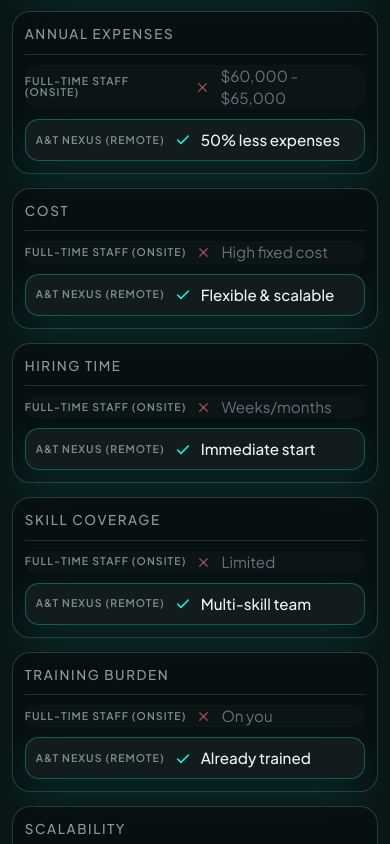
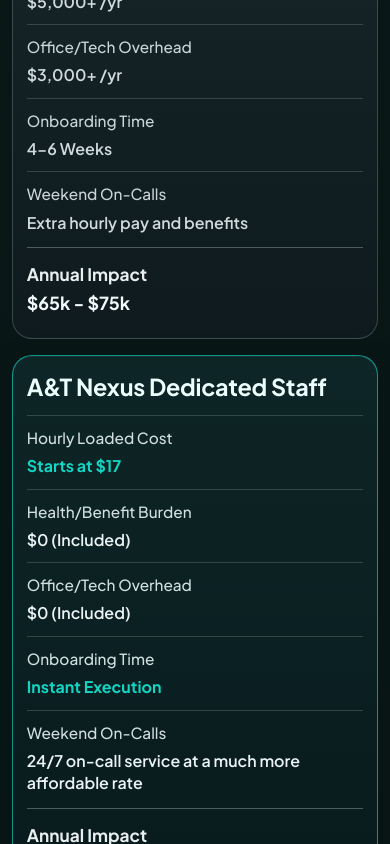
Before and after one commit to mtahaarif/A-T-Nexus-, a Next.js app: page /home-health-care-operations in a window 390 px wide. Shown: the part 7900-8744 px from the top of the page. Built offline with nearby package versions, Linux system fonts and the light colour scheme.

Commit message:
Redesign simple comparison table and add weekend on-call row

```diff
--- a/src/app/globals.css
+++ b/src/app/globals.css
@@ -2025,116 +2025,110 @@
 }
 
 .comparison-grid-head {
-	margin-bottom: 18px;
+	margin-bottom: 22px;
 }
 
 .comparison-grid-shell {
-	position: relative;
-	isolation: isolate;
-	display: grid;
-	gap: 0;
-	border-radius: 24px;
-	padding: 10px 0;
-	background: linear-gradient(180deg, rgba(8, 17, 18, 0.9), rgba(7, 14, 16, 0.9));
-	border: 1px solid rgba(77, 98, 99, 0.42);
-}
-
-.comparison-grid-hero-column {
-	position: absolute;
-	top: 8px;
-	bottom: 8px;
-	right: 12px;
-	width: calc(33.333% - 16px);
-	border-radius: 22px;
-	border: 1px solid rgba(20, 241, 217, 0.3);
-	background: rgba(255, 255, 255, 0.05);
-	backdrop-filter: blur(24px);
-	-webkit-backdrop-filter: blur(24px);
-	box-shadow: 0 28px 68px rgba(20, 241, 217, 0.16);
-	transform: scale(1.05);
-	transform-origin: center;
-	z-index: 1;
-	pointer-events: none;
-}
-
-.comparison-grid-header-row,
-.comparison-grid-row {
-	position: relative;
-	z-index: 2;
-	display: grid;
-	grid-template-columns: 1fr 1fr 1fr;
-	gap: 10px;
-	padding: 0 16px;
+	display: grid;
+	grid-template-columns: repeat(2, minmax(0, 1fr));
+	gap: 22px;
+	align-items: stretch;
+}
+
+.comparison-grid-card {
+	border-radius: 26px;
+	padding: 26px 26px 20px;
+	border: 1px solid rgba(113, 143, 143, 0.44);
+	background: linear-gradient(180deg, rgba(16, 30, 33, 0.9), rgba(10, 20, 23, 0.9));
+	box-shadow: inset 0 1px 0 rgba(255, 255, 255, 0.04);
+}
+
+.comparison-grid-card-inhouse {
+	border-color: rgba(134, 155, 157, 0.34);
+	background: linear-gradient(180deg, rgba(26, 41, 44, 0.9), rgba(16, 27, 30, 0.9));
+}
+
+.comparison-grid-card-dedicated {
+	border-color: rgba(20, 241, 217, 0.56);
+	background: linear-gradient(180deg, rgba(14, 40, 41, 0.86), rgba(9, 27, 30, 0.94));
+	box-shadow: inset 0 1px 0 rgba(200, 255, 250, 0.06), 0 12px 30px rgba(4, 20, 21, 0.35);
+}
+
+.comparison-grid-card-title {
+	margin: 0;
+	font-size: clamp(1.66rem, 1.34rem + 0.62vw, 2.12rem);
+	line-height: 1.15;
+	font-weight: 700;
+	letter-spacing: -0.01em;
+	color: #e7f4f2;
+}
+
+
+.comparison-grid-card-dedicated .comparison-grid-card-title {
+	color: #ecfffc;
+}
+
+.comparison-grid-card-body {
+	margin-top: 14px;
+}
+
+.comparison-grid-line {
+	display: grid;
+	grid-template-columns: minmax(0, 1fr) minmax(120px, 0.88fr);
+	gap: 18px;
 	align-items: center;
-}
-
-.comparison-grid-header-row {
-	padding-top: 4px;
-	padding-bottom: 6px;
-}
-
-.comparison-grid-row {
-	border-top: 1px solid rgba(91, 108, 109, 0.34);
-}
-
-.comparison-grid-col {
-	margin: 0;
-	min-height: 78px;
-	padding: 20px 8px;
-	display: flex;
-	align-items: center;
-	gap: 10px;
+	padding: 14px 0;
+	border-top: 1px solid rgba(121, 145, 147, 0.34);
+}
+
+.comparison-grid-line-label {
+	margin: 0;
+	font-size: clamp(0.98rem, 0.92rem + 0.16vw, 1.1rem);
 	line-height: 1.45;
-	font-size: clamp(0.95rem, 0.9rem + 0.14vw, 1.02rem);
-}
-
-.comparison-grid-header-row .comparison-grid-col {
-	min-height: 56px;
-	padding-top: 14px;
-	padding-bottom: 10px;
-	font-size: 0.8rem;
-	line-height: 1;
-	font-weight: 600;
-	letter-spacing: 0.08em;
-	text-transform: uppercase;
-}
-
-.comparison-grid-col-aspect {
-	color: rgba(156, 163, 175, 0.95);
 	font-weight: 500;
-	letter-spacing: 0.02em;
-}
-
-.comparison-grid-col-fulltime {
-	color: rgba(107, 114, 128, 0.98);
-	font-size: clamp(0.9rem, 0.86rem + 0.14vw, 0.98rem);
-	background: rgba(255, 255, 255, 0.02);
-	border-radius: 12px;
-	padding-left: 14px;
-	padding-right: 14px;
-}
-
-.comparison-grid-col-nexus {
-	color: rgba(243, 247, 250, 0.98);
-	font-weight: 500;
-	background: rgba(20, 241, 217, 0.03);
-	border: 1px solid rgba(20, 241, 217, 0.12);
-	border-radius: 12px;
-	padding-left: 14px;
-	padding-right: 14px;
-}
-
-.comparison-grid-icon {
-	flex-shrink: 0;
-	margin-top: 1px;
-}
-
-.comparison-grid-icon-x {
-	color: rgba(248, 113, 113, 0.58);
-}
-
-.comparison-grid-icon-check {
-	color: #14f1d9;
+	color: rgba(222, 233, 235, 0.9);
+}
+
+.comparison-grid-card-dedicated .comparison-grid-line-label {
+	color: rgba(232, 244, 246, 0.9);
+}
+
+.comparison-grid-line-value {
+	margin: 0;
+	text-align: right;
+	font-size: clamp(1.02rem, 0.94rem + 0.2vw, 1.24rem);
+	line-height: 1.4;
+	font-weight: 600;
+	color: rgba(225, 234, 236, 0.92);
+}
+
+.comparison-grid-card-dedicated .comparison-grid-line-value {
+	color: rgba(245, 252, 253, 0.96);
+}
+
+.comparison-grid-line-value.is-accent {
+	color: var(--accent-2);
+	font-weight: 700;
+}
+
+.comparison-grid-line.is-summary {
+	padding-top: 16px;
+	margin-top: 2px;
+	border-top: 1px solid rgba(158, 181, 182, 0.42);
+}
+
+.comparison-grid-line.is-summary .comparison-grid-line-label {
+	font-size: clamp(1.25rem, 1.12rem + 0.36vw, 1.52rem);
+	font-weight: 700;
+	line-height: 1.25;
+	color: rgba(242, 247, 248, 0.96);
+}
+
+.comparison-grid-line.is-summary .comparison-grid-line-value {
+	font-size: clamp(1.3rem, 1.14rem + 0.44vw, 1.62rem);
+	font-weight: 700;
+	line-height: 1.2;
+	color: rgba(248, 254, 255, 0.98);
 }
 
 .cta-immersive {
@@ -2469,16 +2463,16 @@
 
 .reveal {
 	opacity: 0;
-	transform: translateY(12px);
-	transition: opacity 0.36s ease, transform 0.36s ease;
+	transform: translateY(24px);
+	transition: opacity 0.65s ease, transform 0.65s ease;
 }
 
 .reveal-left {
-	transform: translateX(-12px);
+	transform: translateX(-24px);
 }
 
 .reveal-right {
-	transform: translateX(12px);
+	transform: translateX(24px);
 }
 
 .reveal.in-view {
@@ -2574,9 +2568,13 @@
 		padding: 20px;
 	}
 
-	.comparison-grid-col {
-		min-height: 72px;
-		padding: 18px 8px;
+	.comparison-grid-card {
+		padding: 22px 20px 18px;
+	}
+
+	.comparison-grid-line {
+		grid-template-columns: minmax(0, 1fr) minmax(116px, 0.9fr);
+		gap: 14px;
 	}
 
 	.cta-immersive {
@@ -2665,71 +2663,39 @@
 	}
 
 	.comparison-grid-shell {
-		padding: 0;
-		background: transparent;
-		border: 0;
-		gap: 14px;
-	}
-
-	.comparison-grid-hero-column {
-		display: none;
-	}
-
-	.comparison-grid-header-row {
-		display: none;
-	}
-
-	.comparison-grid-row {
 		grid-template-columns: 1fr;
-		gap: 10px;
-		padding: 14px;
-		border: 1px solid rgba(87, 105, 106, 0.46);
-		border-radius: 18px;
-		background: rgba(8, 16, 17, 0.84);
-	}
-
-	.comparison-grid-col {
-		min-height: 0;
-		padding: 0;
-		font-size: 0.95rem;
-	}
-
-	.comparison-grid-col::before {
-		content: attr(data-label);
-		display: block;
-		min-width: 106px;
-		font-size: 0.66rem;
-		line-height: 1;
-		font-weight: 600;
-		letter-spacing: 0.1em;
-		text-transform: uppercase;
-		color: rgba(146, 167, 172, 0.82);
-	}
-
-	.comparison-grid-col-aspect {
-		display: grid;
-		grid-template-columns: 1fr;
-		gap: 8px;
-		padding-bottom: 10px;
-		border-bottom: 1px solid rgba(84, 104, 108, 0.36);
-		font-size: 0.84rem;
-		letter-spacing: 0.12em;
-		text-transform: uppercase;
-		color: rgba(156, 163, 175, 0.92);
-	}
-
-	.comparison-grid-col-aspect::before {
-		display: none;
-	}
-
-	.comparison-grid-col-nexus {
-		padding: 10px 12px;
-		border-radius: 14px;
-		border: 1px solid rgba(20, 241, 217, 0.3);
-		background: rgba(255, 255, 255, 0.05);
-		box-shadow: 0 18px 40px rgba(20, 241, 217, 0.12);
-		backdrop-filter: none;
-		-webkit-backdrop-filter: none;
+		gap: 16px;
+	}
+
+	.comparison-grid-card {
+		padding: 20px 18px 16px;
+		border-radius: 22px;
+	}
+
+	.comparison-grid-card-title {
+		font-size: clamp(1.46rem, 1.26rem + 0.7vw, 1.82rem);
+	}
+
+	.comparison-grid-line {
+		grid-template-columns: minmax(0, 1fr) minmax(128px, 0.86fr);
+		gap: 12px;
+		padding: 12px 0;
+	}
+
+	.comparison-grid-line-label {
+		font-size: 0.96rem;
+	}
+
+	.comparison-grid-line-value {
+		font-size: 1rem;
+	}
+
+	.comparison-grid-line.is-summary .comparison-grid-line-label {
+		font-size: 1.2rem;
+	}
+
+	.comparison-grid-line.is-summary .comparison-grid-line-value {
+		font-size: 1.26rem;
 	}
 
 	.cta-immersive {
@@ -2950,12 +2916,27 @@
 		gap: 8px;
 	}
 
-	.comparison-grid-row {
-		padding: 12px;
-	}
-
-	.comparison-grid-col-nexus {
-		padding: 9px 10px;
+	.comparison-grid-card {
+		padding: 18px 14px 14px;
+		border-radius: 20px;
+	}
+
+	.comparison-grid-line {
+		grid-template-columns: 1fr;
+		gap: 6px;
+		padding: 11px 0;
+	}
+
+	.comparison-grid-line-value {
+		text-align: left;
+	}
+
+	.comparison-grid-line.is-summary .comparison-grid-line-label {
+		font-size: 1.08rem;
+	}
+
+	.comparison-grid-line.is-summary .comparison-grid-line-value {
+		font-size: 1.12rem;
 	}
 
 	.cta-immersive {
--- a/src/components/ComparisonGrid.tsx
+++ b/src/components/ComparisonGrid.tsx
@@ -1,12 +1,13 @@
 "use client";
 
-import { Check, X } from "lucide-react";
 import { Plus_Jakarta_Sans } from "next/font/google";
 
 type ComparisonRow = {
-  aspect: string;
-  fullTime: string;
-  atNexus: string;
+  label: string;
+  inHouse: string;
+  dedicated: string;
+  dedicatedAccent?: boolean;
+  isSummary?: boolean;
 };
 
 const jakarta = Plus_Jakarta_Sans({
@@ -17,14 +18,40 @@
 });
 
 const comparisonRows: ComparisonRow[] = [
-  { aspect: "Weekend on-calls", fullTime: "Extra hourly pay & benefits", atNexus: "24/7 on-call service at affordable rates" },
-  { aspect: "Annual expenses", fullTime: "$60,000 - $65,000", atNexus: "50% less expenses" },
-  { aspect: "Cost", fullTime: "High fixed cost", atNexus: "Flexible & scalable" },
-  { aspect: "Hiring time", fullTime: "Weeks/months", atNexus: "Immediate start" },
-  { aspect: "Skill coverage", fullTime: "Limited", atNexus: "Multi-skill team" },
-  { aspect: "Training burden", fullTime: "On you", atNexus: "Already trained" },
-  { aspect: "Scalability", fullTime: "Slow", atNexus: "Instant" },
-  { aspect: "Risk", fullTime: "High turnover", atNexus: "Stable operations" },
+  {
+    label: "Hourly Loaded Cost",
+    inHouse: "$28 - $35",
+    dedicated: "Starts at $17",
+    dedicatedAccent: true,
+  },
+  {
+    label: "Health/Benefit Burden",
+    inHouse: "$5,000+ /yr",
+    dedicated: "$0 (Included)",
+  },
+  {
+    label: "Office/Tech Overhead",
+    inHouse: "$3,000+ /yr",
+    dedicated: "$0 (Included)",
+  },
+  {
+    label: "Onboarding Time",
+    inHouse: "4-6 Weeks",
+    dedicated: "Instant Execution",
+    dedicatedAccent: true,
+  },
+  {
+    label: "Weekend On-Calls",
+    inHouse: "Extra hourly pay and benefits",
+    dedicated: "24/7 on-call service at a much more affordable rate",
+  },
+  {
+    label: "Annual Impact",
+    inHouse: "$65k - $75k",
+    dedicated: "Over 50%",
+    dedicatedAccent: true,
+    isSummary: true,
+  },
 ];
 
 type ComparisonGridProps = {
@@ -51,46 +78,36 @@
           <h2 className="font-outfit">{title}</h2>
         </div>
 
-        <div
-          className="comparison-grid-shell font-jakarta"
-          role="table"
-          aria-label="Simple dedicated ops comparison"
-        >
-          <div className="comparison-grid-hero-column" aria-hidden="true" />
+        <div className="comparison-grid-shell font-jakarta">
+          <article className="comparison-grid-card comparison-grid-card-inhouse">
+            <h3 className="comparison-grid-card-title">In-House Office Admin</h3>
 
-          <div className="comparison-grid-header-row" role="row">
-            <p className="comparison-grid-col comparison-grid-col-aspect" role="columnheader">
-              Aspect
-            </p>
-            <p className="comparison-grid-col comparison-grid-col-fulltime" role="columnheader">
-              Full-Time Staff (onsite)
-            </p>
-            <p className="comparison-grid-col comparison-grid-col-nexus" role="columnheader">
-              A&amp;T Nexus (remote)
-            </p>
-          </div>
+            <div className="comparison-grid-card-body">
+              {comparisonRows.map((row) => (
+                <div className={`comparison-grid-line${row.isSummary ? " is-summary" : ""}`} key={row.label}>
+                  <p className="comparison-grid-line-label">{row.label}</p>
+                  <p className="comparison-grid-line-value">{row.inHouse}</p>
+                </div>
+              ))}
+            </div>
+          </article>
 
-          {comparisonRows.map((row) => (
-            <div className="comparison-grid-row" role="row" key={row.aspect}>
-              <p className="comparison-grid-col comparison-grid-col-aspect" data-label="Aspect">
-                {row.aspect}
-              </p>
+          <article className="comparison-grid-card comparison-grid-card-dedicated">
+            <h3 className="comparison-grid-card-title">A&amp;T Nexus Dedicated Staff</h3>
 
-              <p className="comparison-grid-col comparison-grid-col-fulltime" data-label="Full-Time Staff (onsite)">
-                <X className="comparison-grid-icon comparison-grid-icon-x" size={15} strokeWidth={2.2} />
-                <span>{row.fullTime}</span>
-              </p>
-
-              <p className="comparison-grid-col comparison-grid-col-nexus" data-label="A&amp;T Nexus (remote)">
-                <Check
-                  className="comparison-grid-icon comparison-grid-icon-check"
-                  size={16}
-                  strokeWidth={2.4}
-                />
-                <span>{row.atNexus}</span>
-              </p>
+            <div className="comparison-grid-card-body">
+              {comparisonRows.map((row) => (
+                <div className={`comparison-grid-line${row.isSummary ? " is-summary" : ""}`} key={row.label}>
+                  <p className="comparison-grid-line-label">{row.label}</p>
+                  <p
+                    className={`comparison-grid-line-value${row.dedicatedAccent ? " is-accent" : ""}`}
+                  >
+                    {row.dedicated}
+                  </p>
+                </div>
+              ))}
             </div>
-          ))}
+          </article>
         </div>
       </div>
     </section>
```
